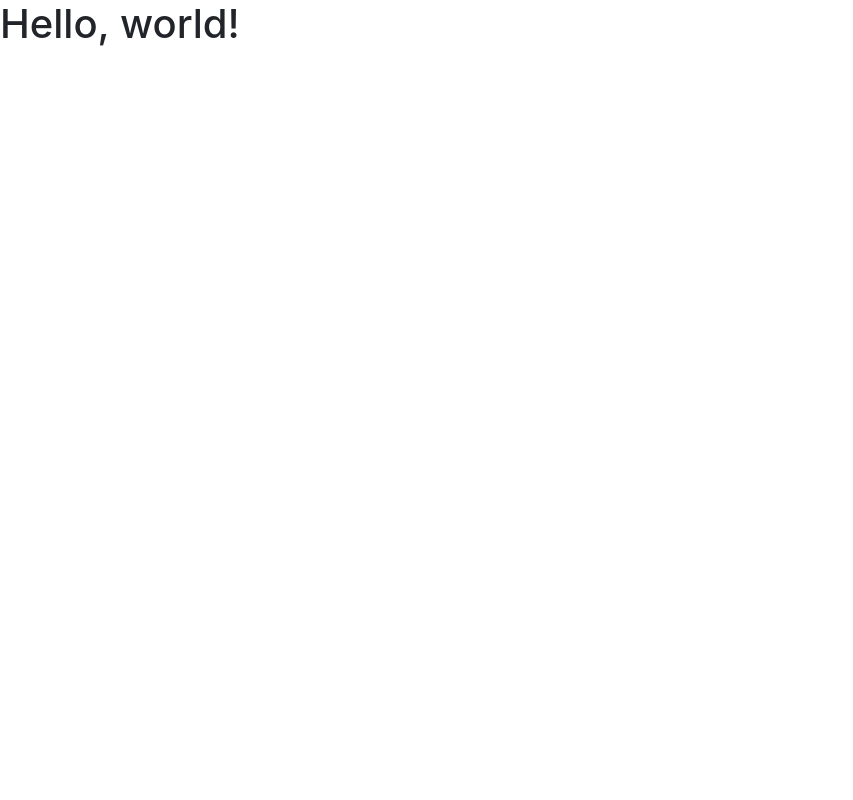
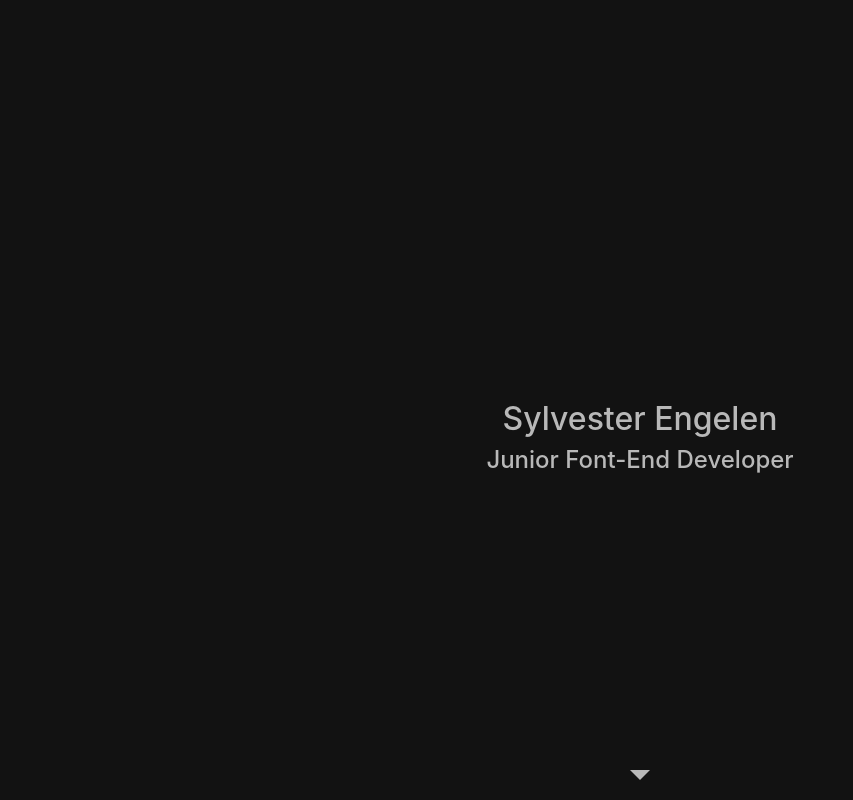
Before and after one commit to SylvesterEng/SylvesterEng.github.io, a plain HTML site: page index.html in a window 1280 px wide. Shown: the whole page, without its empty margins (0-853 px from the left). Drawn offline with nearby package versions, Linux system fonts and the light colour scheme.

Commit message:
Added header homepage

```diff
--- /dev/null
+++ b/index.css
@@ -0,0 +1,54 @@
+    body {
+        background-color: #121212;
+        /* opacity: 77%; */
+    }
+
+    .header {
+        /* background-color: red; */
+        min-height: 100vh;
+        position: relative;
+    }
+
+    .header-container {
+        display: block;
+        margin: 0 auto;
+        /* background-color: aliceblue; */
+        transform: translateY(calc(100vh/2));
+        color: white;
+        opacity: 0.7;
+    }
+
+    .header::after {
+        content: "";
+        width: 0px;
+        height: 0px;
+        border-left: 10px solid transparent;
+        border-right: 10px solid transparent;
+        border-top: 10px solid white;
+        position: absolute;
+        bottom: 50px;
+        margin-left: auto;
+        margin-right: auto;
+        left: 0;
+        right: 0;
+        opacity: 0.7;
+        animation: 2s ease-in-out infinite moving;
+    }
+
+    .header-container__name {
+        text-align: center;
+        /* padding: 5px 20px; */
+    }
+    /* KEYFRAMES */
+
+    @keyframes moving {
+        0% {
+            bottom: 50px;
+        }
+        50% {
+            bottom: 20px;
+        }
+        100% {
+            bottom: 50px;
+        }
+    }
--- a/index.html
+++ b/index.html
@@ -1,22 +1,41 @@
 <!doctype html>
 <html lang="en">
-  <head>
+
+<head>
     <!-- Required meta tags -->
     <meta charset="utf-8">
     <meta name="viewport" content="width=device-width, initial-scale=1, shrink-to-fit=no">
 
     <!-- Bootstrap CSS -->
     <link rel="stylesheet" href="https://stackpath.bootstrapcdn.com/bootstrap/4.4.1/css/bootstrap.min.css" integrity="sha384-Vkoo8x4CGsO3+Hhxv8T/Q5PaXtkKtu6ug5TOeNV6gBiFeWPGFN9MuhOf23Q9Ifjh" crossorigin="anonymous">
+    <link rel="stylesheet" href="index.css">
+    <title>Sylvester Engelen</title>
+</head>
 
-    <title>Hello, world!</title>
-  </head>
-  <body>
-    <h1>Hello, world!</h1>
+<body>
+
+    <div class="header">
+        <div class="header-container">
+            <div class="container">
+                <div class="row">
+                    <div class="col-md-10 offset-1">
+                        <h2 class="header-container__name">Sylvester Engelen</h2>
+                        <h4 class="header-container__title header-container__name">Junior Font-End Developer</h4>
+                    </div>
+                </div>
+            </div>
+        </div>
+    </div>
+
+    <section class="intro">
+
+    </section>
 
     <!-- Optional JavaScript -->
     <!-- jQuery first, then Popper.js, then Bootstrap JS -->
     <script src="https://code.jquery.com/jquery-3.4.1.slim.min.js" integrity="sha384-J6qa4849blE2+poT4WnyKhv5vZF5SrPo0iEjwBvKU7imGFAV0wwj1yYfoRSJoZ+n" crossorigin="anonymous"></script>
     <script src="https://cdn.jsdelivr.net/npm/popper.js@1.16.0/dist/umd/popper.min.js" integrity="sha384-Q6E9RHvbIyZFJoft+2mJbHaEWldlvI9IOYy5n3zV9zzTtmI3UksdQRVvoxMfooAo" crossorigin="anonymous"></script>
     <script src="https://stackpath.bootstrapcdn.com/bootstrap/4.4.1/js/bootstrap.min.js" integrity="sha384-wfSDF2E50Y2D1uUdj0O3uMBJnjuUD4Ih7YwaYd1iqfktj0Uod8GCExl3Og8ifwB6" crossorigin="anonymous"></script>
-  </body>
+</body>
+
 </html>
```
